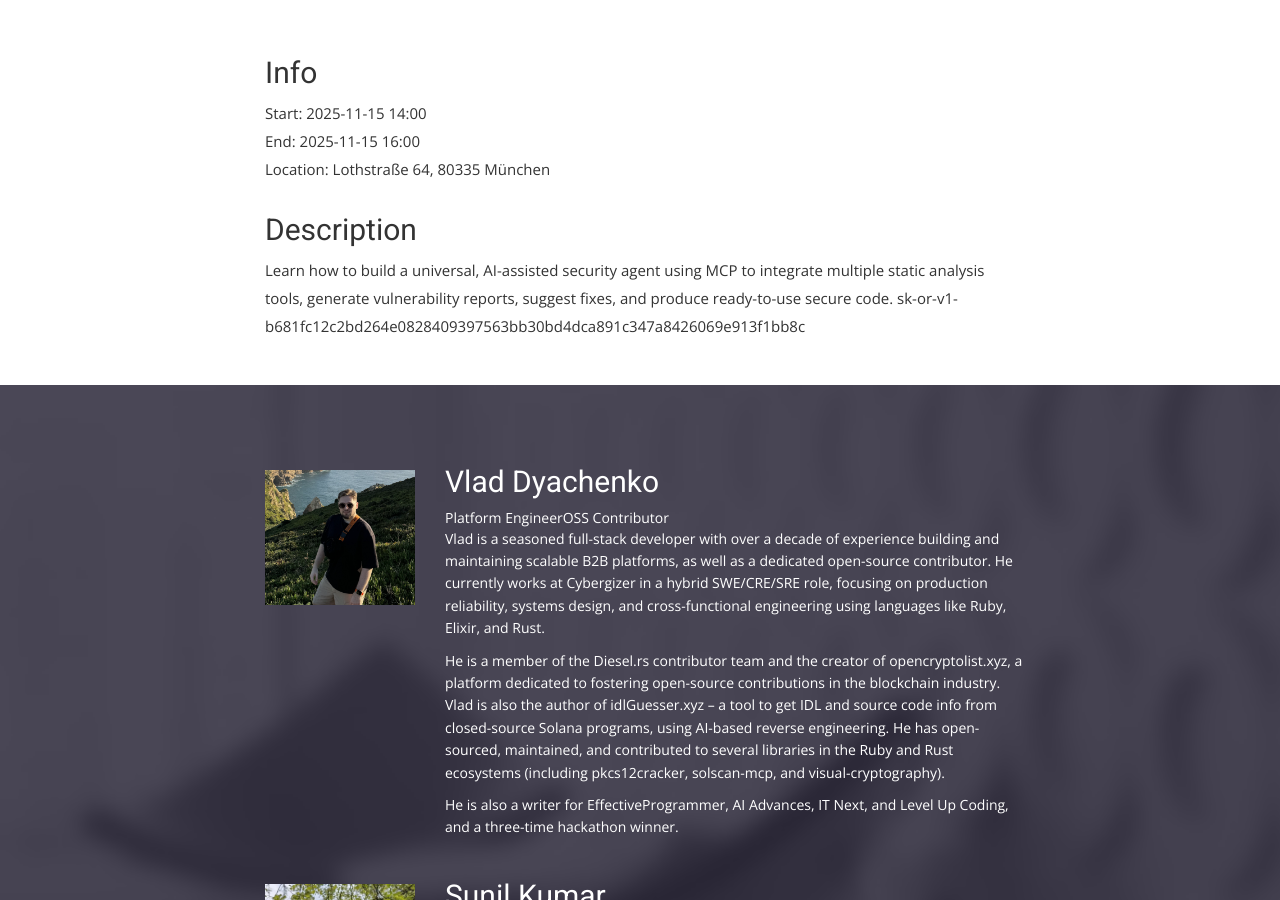
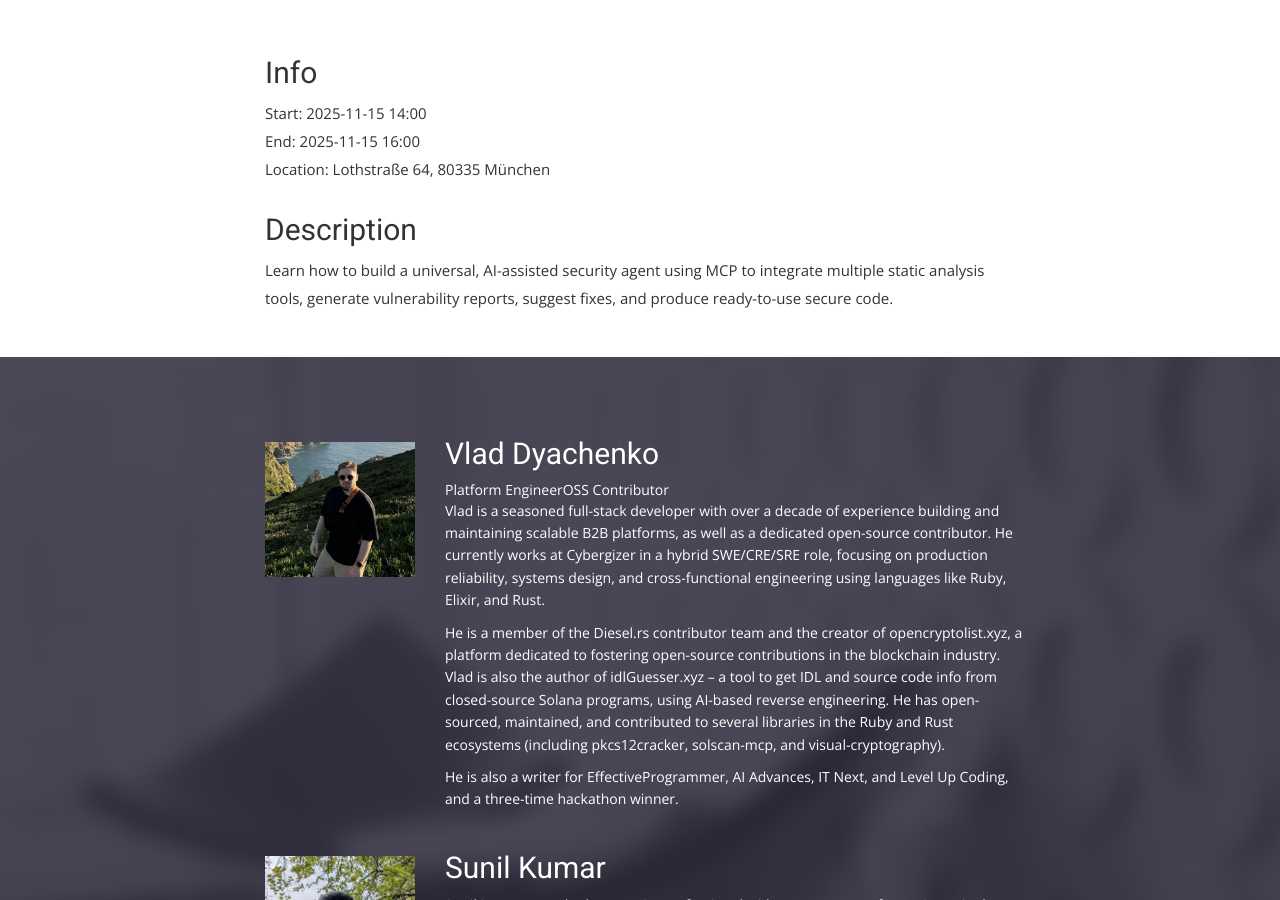
Before and after one commit to BSidesMUC/BSidesMunich2025, a Jekyll site: the page built from _workshops/007_1400_developing-universal-ai-agents-for-static-code-analysis-via-mcp.md, in a window 1280 px wide and 900 px high, scrolled down 522 px. Built offline with Jekyll 4.4.1, drawn with Linux system fonts in a browser that asks for light colours; nearby versions of some CDN libraries; some web fonts are replaced.

Commit message:
Update 007_1400_developing-universal-ai-agents-for-static-code-analysis-via-mcp.md

```diff
--- a/_workshops/007_1400_developing-universal-ai-agents-for-static-code-analysis-via-mcp.md
+++ b/_workshops/007_1400_developing-universal-ai-agents-for-static-code-analysis-via-mcp.md
@@ -39,4 +39,4 @@ title: Developing Universal AI Agents for Static Code Analysis via MCP
 track: 7
 ---
 
-Learn how to build a universal, AI-assisted security agent using MCP to integrate multiple static analysis tools, generate vulnerability reports, suggest fixes, and produce ready-to-use secure code. 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
+Learn how to build a universal, AI-assisted security agent using MCP to integrate multiple static analysis tools, generate vulnerability reports, suggest fixes, and produce ready-to-use secure code.
```
